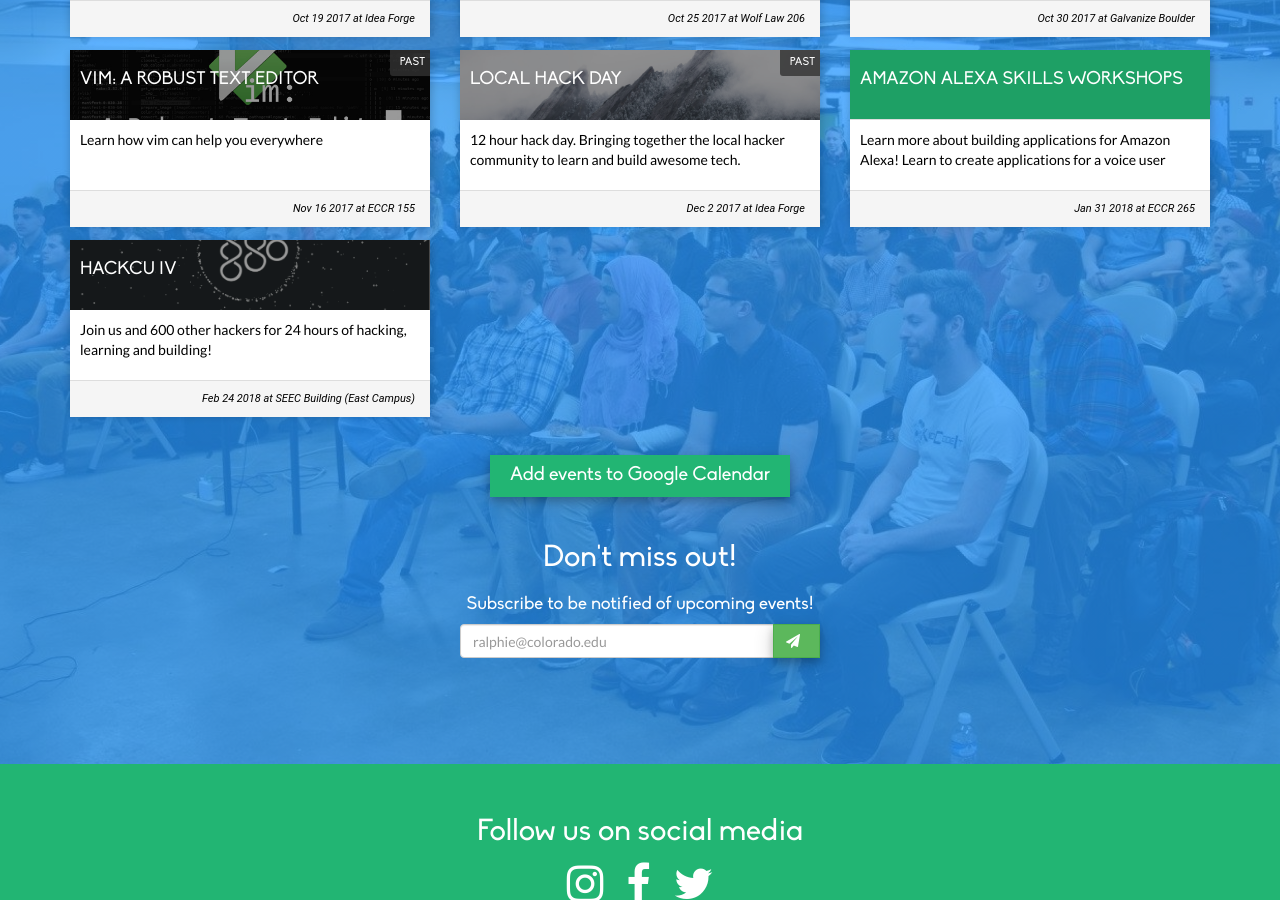
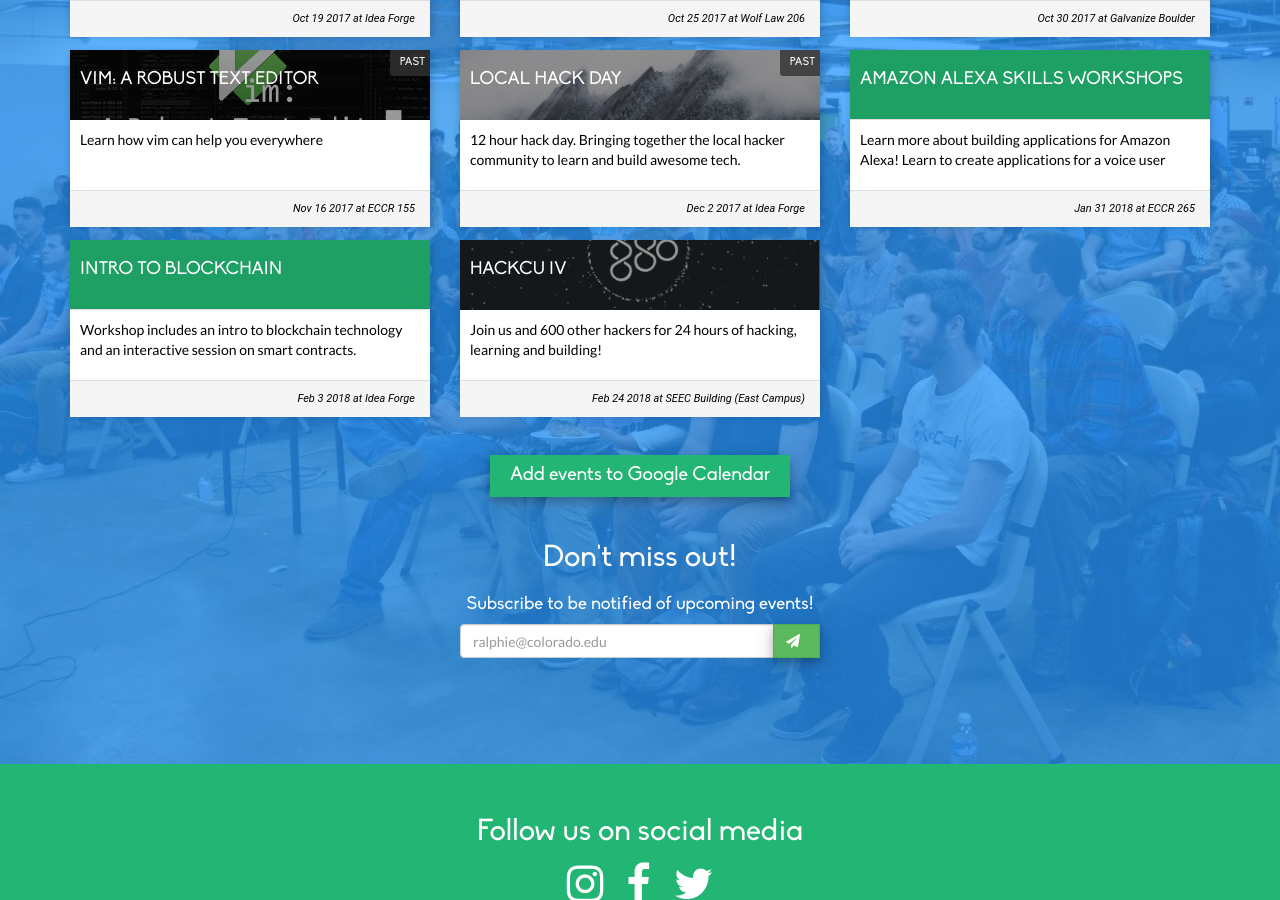
Before and after one commit to casassg/events-landing, a Jekyll site: the page built from index.md, in a window 1280 px wide and 900 px high, scrolled down 1012 px. Built offline with Jekyll 4.4.1, drawn with Linux system fonts in a browser that asks for light colours; nearby versions of some CDN libraries.

Commit message:
add intro to blockchain

```diff
--- a/_data/events.yml
+++ b/_data/events.yml
@@ -44,6 +44,13 @@
   line: "Learn more about building applications for Amazon Alexa! Learn to create applications for a voice user interface."
   url: https://www.eventbrite.com/e/amazon-alexa-skill-development-workshops-boulder-tickets-42466155414?aff=es2
 
+- name: "Intro to Blockchain"
+  date: 2018-02-03 12:00 PM
+  end-date: 2018-01-31 5:00 PM
+  location: Idea Forge
+  line: "Workshop includes an intro to blockchain technology and an interactive session on smart contracts."
+  url: https://www.facebook.com/events/1860524370627531/
+
 - name: HackCU IV
   date: 2018-02-24 8:00 AM
   end-date: 2018-02-25 5:00 PM
```
